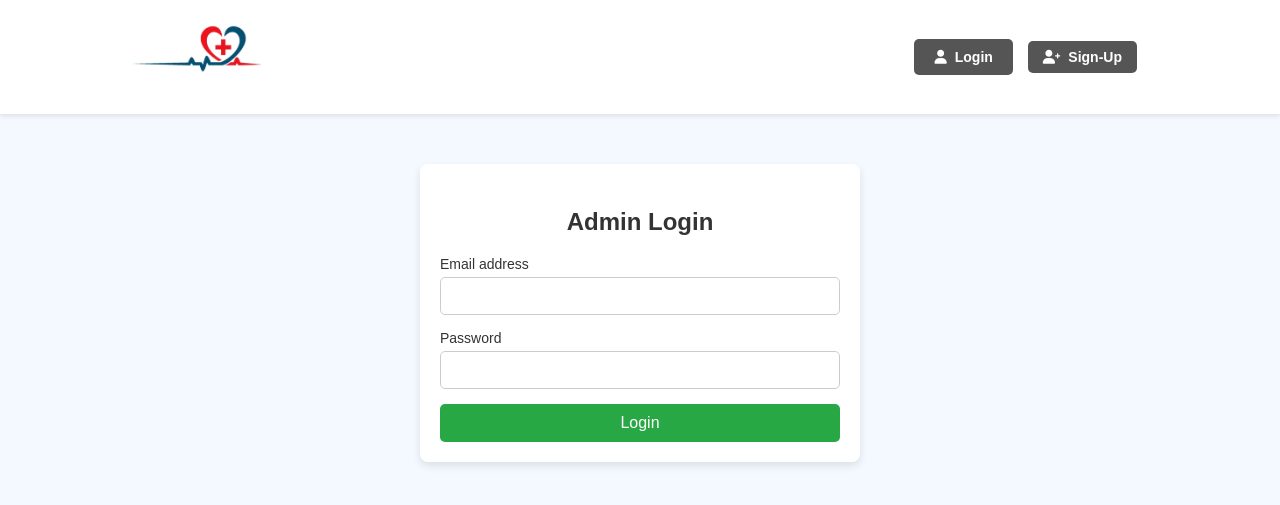
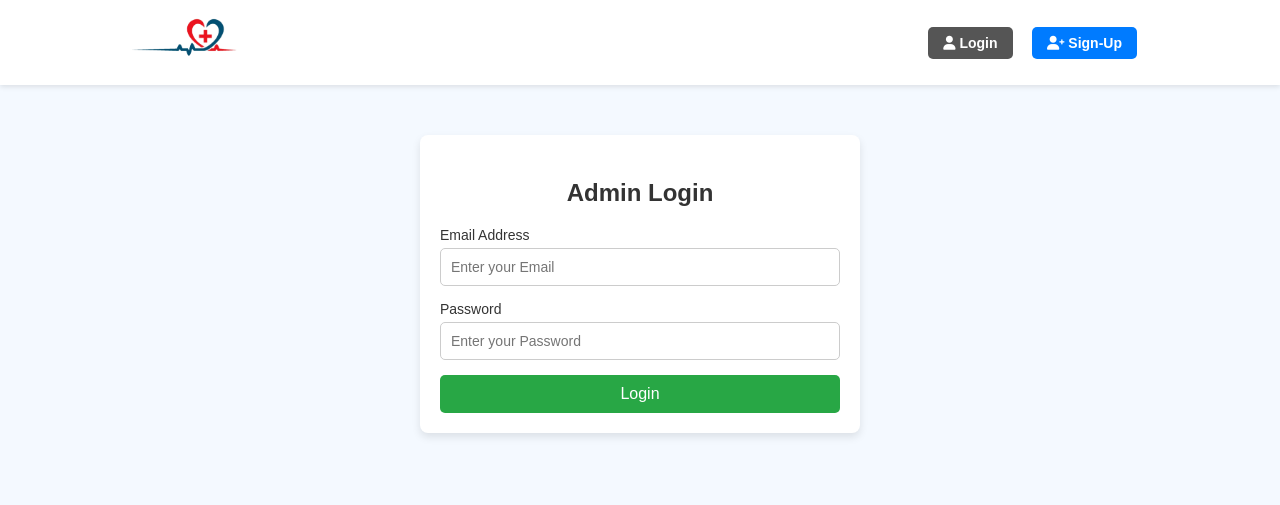
Before and after one commit to Annepuuday111/Online-Medical-Management-System, a Java web app: page /admin_login.jsp in a window 1280 px wide. Shown: the top 505 px of the page. Run offline with Tomcat 11, a stand-in JSP engine, Linux system fonts and the light colour scheme.

Commit message:
V1.0.0.1
commit

```diff
--- a/SDP Project/Hospital_Servlet1/src/main/webapp/admin_login.jsp
+++ b/SDP Project/Hospital_Servlet1/src/main/webapp/admin_login.jsp
@@ -18,17 +18,20 @@
 
         header {
         	background-color: #ffffff;
-            padding: 15px 0;
+        	padding: 10px 0;
         	box-shadow: 0px 2px 5px rgba(0, 0, 0, 0.1);
     	}
 
     	.container {
         	width: 80%;
         	margin: 0 auto;
+        	text-align: center;
     	}
 
         .logo img {
-            max-width: 150px;
+        	height: 65px;
+        	width: auto;
+        	display: block;
     	}
 
         nav {
@@ -40,69 +43,52 @@
     	nav a {
         	text-decoration: none;
         	color: #333333;
+        	margin: 0 15px;
         	font-weight: bold;
-            margin: 0 15px;
     	}
 
-        .auth-buttons {
-            display: flex;
-            align-items: center;
-        }
-
-        .auth-buttons a {
+    	nav .auth-buttons a {
         	color: #ffffff;
         	background-color: #007BFF;
         	padding: 8px 15px;
         	border-radius: 5px;
         	font-size: 14px;
-            margin-left: 15px;
-            display: flex;
-            align-items: center;
     	}
 
-        .auth-buttons a i {
-            margin-right: 8px;
-        }
-
-        .auth-buttons a.sign-in {
+    	nav .auth-buttons a.sign-in {
         	background-color: #555555;
-        }
-
-        /* Dropdown */
-        .dropdown {
-            position: relative;
+        	margin-left: 10px;
     	}
 
         .dropbtn {
         	background-color: #555555;
         	color: white;
-            padding: 10px 20px;
-            border: none;
+        	padding: 8px 15px;
+        	border-radius: 5px;
         	font-size: 14px;
         	font-weight: bold;
-            border-radius: 5px;
-            cursor: pointer;
-            display: flex;
-            align-items: center;
+        	text-decoration: none;
+        	border: none;
     	}
 
-        .dropbtn i {
-            margin-right: 8px;
+    	.dropdown {
+        	position: relative;
+        	display: inline-block;
     	}
 
     	.dropdown-content {
         	display: none;
         	position: absolute;
-            background-color: #ffffff;
-            min-width: 160px;
-            margin-top: 10px;
-            box-shadow: 0px 8px 16px rgba(0, 0, 0, 0.1);
+        	background-color: #555555;
+        	min-width: 150px;
+        	margin-left: -35px;
+        	border-radius: 5px;
+        	box-shadow: 0px 8px 16px 0px rgba(0, 0, 0, 0.2);
         	z-index: 1;
-            border-radius: 5px;
     	}
 
     	.dropdown-content a {
-            color: #333333;
+        	color: black;
         	padding: 12px 16px;
         	text-decoration: none;
         	display: block;
@@ -144,6 +133,7 @@
             display: block;
             font-size: 14px;
             margin-bottom: 5px;
+            text-align: left;
             color: #333;
         }
 
@@ -203,19 +193,18 @@
                 <div class="auth-buttons">
                     <div class="dropdown">
                         <button class="dropbtn"><i class="fas fa-user"></i> Login</button>
-                        <div class="dropdown-content">
-                            <a href="admin_login.jsp"><i class="fas fa-user-shield"></i> Admin</a>
-                            <a href="doctor_login.jsp"><i class="fas fa-user-md"></i> Doctor</a>
-                            <a href="user_login.jsp"><i class="fas fa-user"></i> User</a>
+                        <div class="dropdown-content"><br>
+                            <a href="admin_login.jsp"><i class="fas fa-user-shield"></i> Admin</a><br>
+                            <a href="doctor_login.jsp"><i class="fas fa-user-md"></i> Doctor</a><br>
+                            <a href="user_login.jsp"><i class="fas fa-user"></i> User</a><br>
                         </div>
                     </div>
-                    <a href="signup.jsp" class="sign-in"><i class="fas fa-user-plus"></i> Sign-Up</a>
+                    <a href="signup.jsp"><i class="fas fa-user-plus"></i> Sign-Up</a>
                 </div>
             </nav>
         </div>
     </header>
 
-    <!-- Admin Login Form -->
     <div class="container">
         <div class="form-container">
             <h3>Admin Login</h3>
@@ -232,12 +221,12 @@
 
             <form action="adminLogin" method="post">
                 <div class="form-group">
-                    <label>Email address</label>
-                    <input required name="email" type="email" class="form-control">
+                    <label>Email Address</label>
+                    <input type="email" name="email" required class="form-control" placeholder="Enter your Email">
                 </div>
                 <div class="form-group">
                     <label>Password</label>
-                    <input required name="password" type="password" class="form-control">
+                    <input type="password" name="password" required class="form-control" placeholder="Enter your Password">
                 </div>
                 <button type="submit" class="btn">Login</button>
             </form>
--- a/SDP Project/Hospital_Servlet1/src/main/webapp/index.jsp
+++ b/SDP Project/Hospital_Servlet1/src/main/webapp/index.jsp
@@ -297,7 +297,7 @@
                 </div>
                 <div class="auth-buttons">
                 	<div class="dropdown">
-                		<button class="dropbtn"><i class="fas fa-user"></i>Login</button>
+                		<button class="dropbtn"><i class="fas fa-user"></i> Login</button>
                 		<div class="dropdown-content"><br>
                 			<a href="admin_login.jsp"><i class="fas fa-user-shield"></i> Admin</a><br>
                 			<a href="doctor_login.jsp"><i class="fas fa-user-md"></i> Doctor</a><br>
```
Also changed, not shown: other parts of SDP Project/Hospital_Servlet1/src/main/webapp/admin_login.jsp (+6 -3 lines), SDP Project/Hospital_Servlet1/src/main/webapp/doctor_login.jsp (+35 -46 lines), SDP Project/Hospital_Servlet1/src/main/webapp/signup.jsp (+34 -34 lines), SDP Project/Hospital_Servlet1/src/main/webapp/user_login.jsp (+38 -38 lines), 2 other files. Lines whose indentation alone changed are shown as unchanged.
